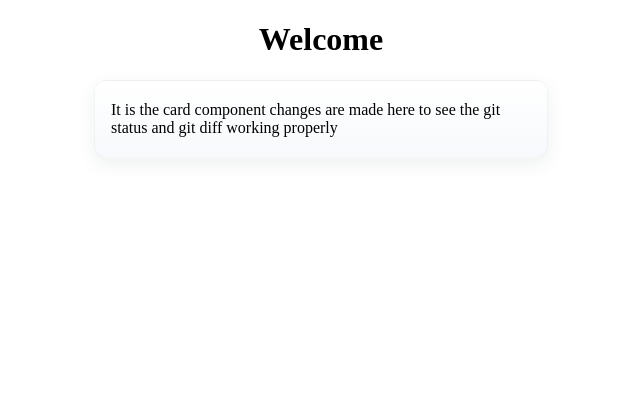
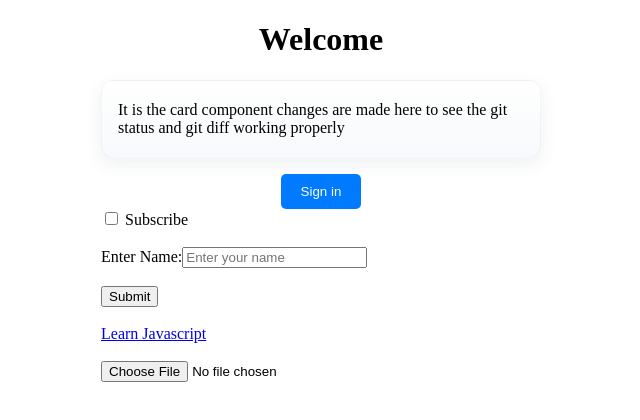
Before and after one commit to gunjanrathore02/git-repo, a React (Vite) app in the folder setup/: page / in a window 1280 px wide. Shown: the top 420 px of the page, without its empty margins (319-959 px from the left). Built offline with nearby package versions, Linux system fonts and the light colour scheme.

Commit message:
djsdjfosd

```diff
--- a/setup/src/components/Card.css
+++ b/setup/src/components/Card.css
@@ -1,4 +1,8 @@
 /* Simple Card styles */
+.card-container {
+  max-width: 440px;
+  margin: 1rem auto;
+}
 .card {
   max-width: 420px;
   margin: 1rem auto;
@@ -17,6 +21,8 @@
   color: #102a43;
 }
 
+
+
 .card__body {
   margin: 0;
   color: #334e68;
@@ -31,3 +37,17 @@
     border-radius: 10px;
   }
 }
+
+.btn {
+  padding: 10px 20px;
+  background-color: #007bff;
+  color: white;
+  border: none;
+  border-radius: 5px;
+  cursor: pointer;
+  display: flex;
+  justify-content: center;
+  align-items: center;
+  margin-left: auto;
+  margin-right: auto;
+}
--- a/setup/src/components/Card.jsx
+++ b/setup/src/components/Card.jsx
@@ -2,11 +2,44 @@ import React from 'react';
 import './Card.css';
 
 const Card = ({ title = 'Card Title', children = 'This is an example card. Replace this text with anything you like.' }) => {
+	function clickHandler(){
+		alert("Clicked the tag..");
+	}
 	return (
-		<div className="card" role="article" aria-label={title}>
-			It is the card component
-			changes are made here to see the git status and git diff working properly
+		<div className='card-container'>
+			<div className="card" role="article" aria-label={title}>
+				It is the card component
+				changes are made here to see the git status and git diff working properly
+			</div>
+			<button className='btn'> Sign in</button>
+
+			<label>
+				<input type="checkbox" /> Subscribe
+			</label>
+			<br />
+			<br></br>
+
+			<form>
+				<label>Enter Name:
+				<input type="text" placeholder='Enter your name' />
+				</label>
+
+
+			</form>
+			<br></br>
+
+			<button>Submit</button>
+			<br />
+			<br></br>
+			<a href='https://javascript.info/'  target='_blank' onClick={clickHandler}> Learn Javascript</a>
+
+
+			<br />
+			<br></br>
+			<input type='file' id='fileInput'></input>
+
 		</div>
+
 	);
 };
 
```
